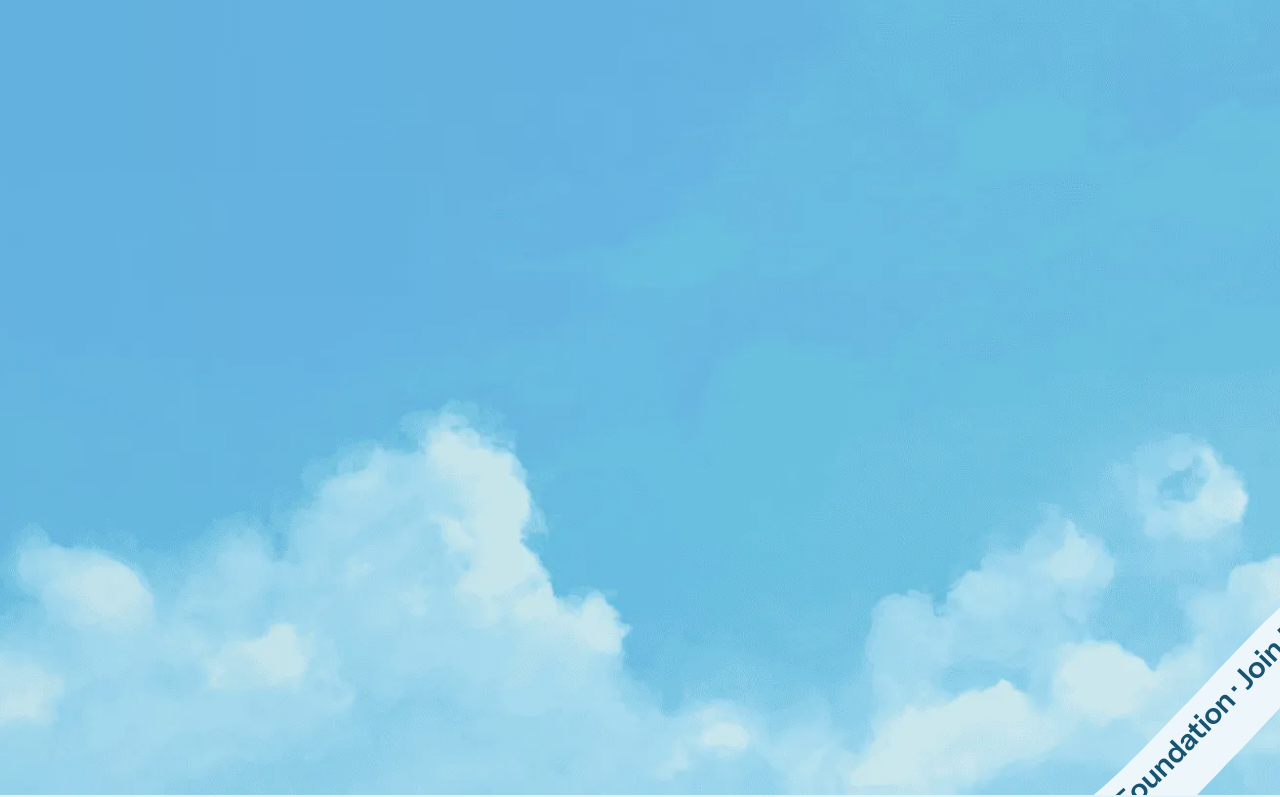
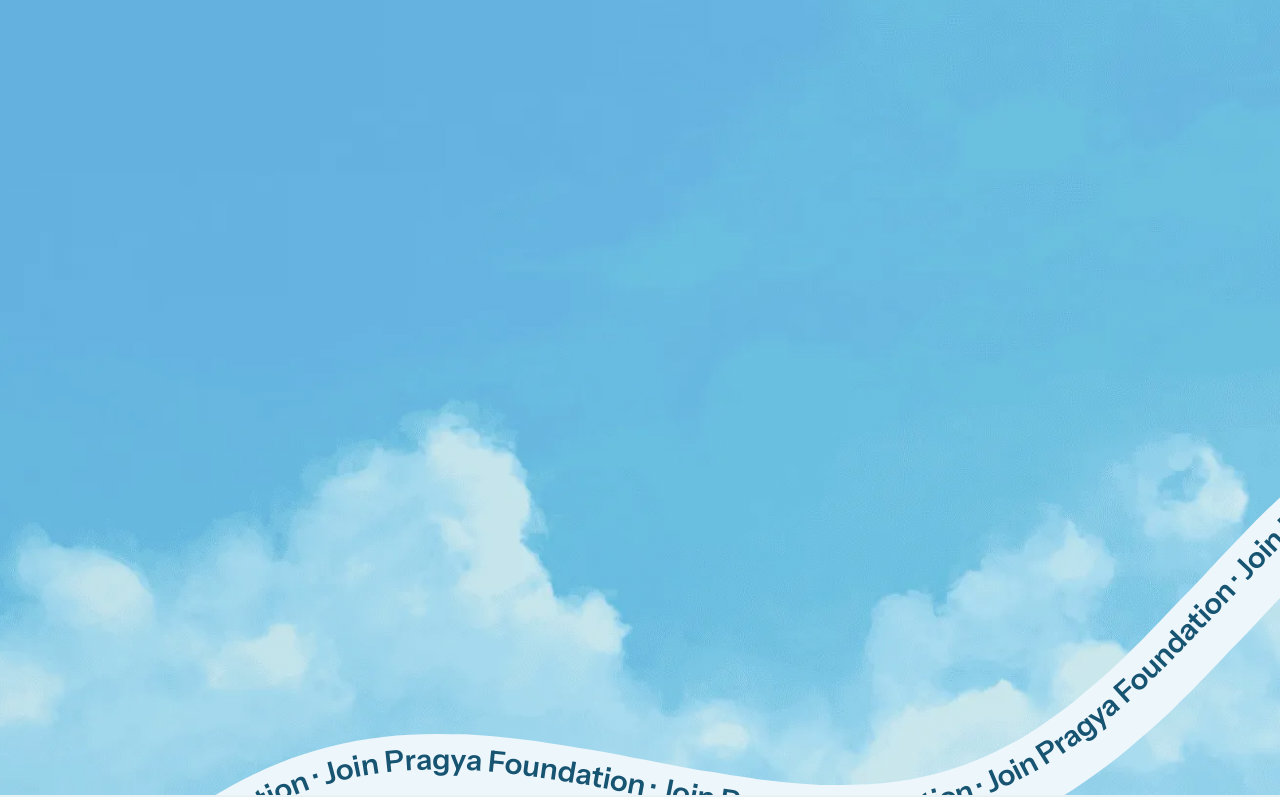
Before and after one commit to VishalVab01/pragya-foundation, a React (Vite) app: page / in a window 1280 px wide. Shown: the part 7821-8618 px from the top of the page. Built offline with nearby package versions, Linux system fonts and the light colour scheme; a web font is replaced by a local one.

Commit message:
Restore volunteer ribbon position

```diff
--- a/src/HomePage.css
+++ b/src/HomePage.css
@@ -277,9 +277,9 @@ html body .footer.shell{width:100%;max-width:none;padding:67px max(calc((100% -
 .ah-volunteer-form .ah-button{grid-column:1/-1;justify-self:stretch;min-height:58px;border-radius:8px;background:#165471;color:#fff;font-size:17px}
 @media(max-width:900px){.ah-volunteer{min-height:0;grid-template-columns:1fr 1fr;gap:28px;padding:80px 36px 145px}.ah-volunteer-form{padding:22px}.ah-volunteer-copy>p{font-size:18px}.ah-volunteer ul{padding:14px 18px;font-size:15px}.ah-volunteer li{min-height:48px}}
 @media(max-width:600px){.ah-volunteer{grid-template-columns:1fr;gap:30px;padding:70px 20px 145px}.ah-volunteer h2{font-size:clamp(38px,10vw,52px);margin:21px 0 16px}.ah-volunteer-copy>p{font-size:17px}.ah-volunteer ul{margin-top:26px;padding:12px 16px;border-radius:15px;font-size:15px}.ah-volunteer li{min-height:46px}.ah-volunteer-form{grid-template-columns:1fr;padding:19px}.ah-volunteer-form .wide{grid-column:auto}.ah-volunteer-form label{font-size:14px}.ah-volunteer-form input,.ah-volunteer-form select,.ah-volunteer-form textarea{font-size:14px}.ah-volunteer-form .ah-button{grid-column:auto}}
-.ah-volunteer-ribbon{top:calc(100% + 110px);left:-296px;right:-296px;bottom:auto;width:auto;height:auto;transform:translateY(-50%) rotate(-18deg);transform-origin:center;overflow:visible;z-index:3}
+.ah-volunteer-ribbon{top:100%;left:-296px;right:-296px;bottom:auto;width:auto;height:auto;transform:translateY(-50%) rotate(-18deg);transform-origin:center;overflow:visible;z-index:3}
 .ah-volunteer-ribbon-desktop{display:block}
 .ah-volunteer-ribbon .ah-wave-band{stroke-width:72.8px;vector-effect:none}
 .ah-volunteer-ribbon .ah-wave-text{font-size:30px;font-weight:600;letter-spacing:0}
 .ah-volunteer{overflow:visible;position:relative;z-index:2}
-@media(max-width:600px){.ah-volunteer-ribbon-desktop{display:none}.ah-volunteer-ribbon-mobile{display:block;top:calc(100% + 110px);left:-60px;right:-60px;bottom:auto;width:auto;height:240px;transform:translateY(-50%) rotate(-18deg)}.ah-volunteer-ribbon .ah-wave-band{stroke-width:72.8px}.ah-volunteer-ribbon .ah-wave-text{font-size:30px}}
+@media(max-width:600px){.ah-volunteer-ribbon-desktop{display:none}.ah-volunteer-ribbon-mobile{display:block;top:100%;left:-60px;right:-60px;bottom:auto;width:auto;height:240px;transform:translateY(-50%) rotate(-18deg)}.ah-volunteer-ribbon .ah-wave-band{stroke-width:72.8px}.ah-volunteer-ribbon .ah-wave-text{font-size:30px}}
```
